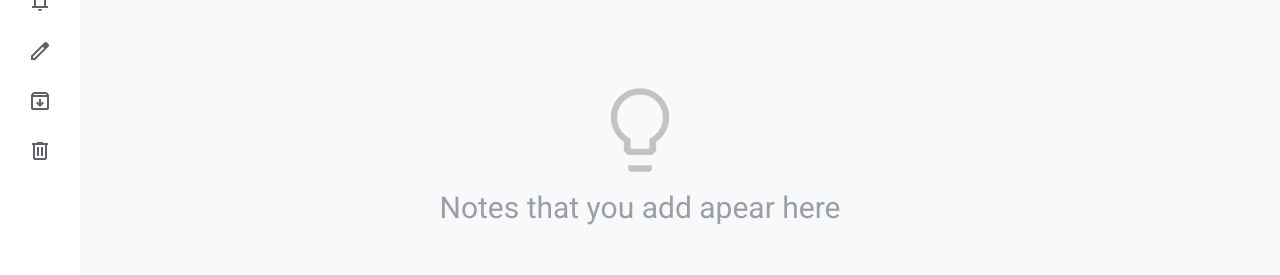
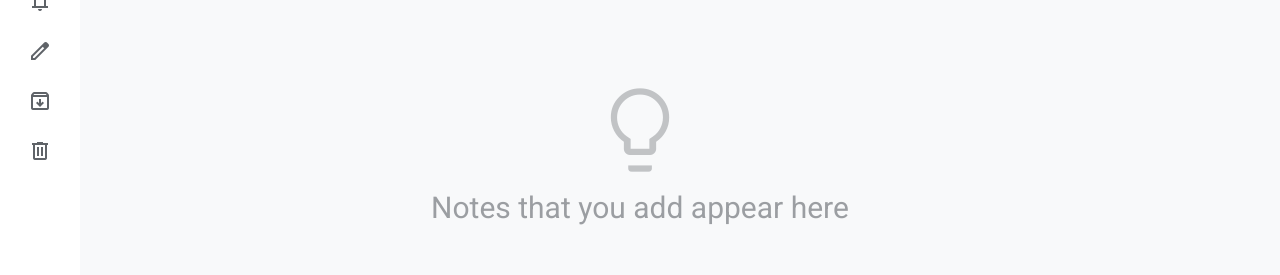
Before and after one commit to KhumoMpshe/Google-Keep-New-clone, a React (Vite) app in the folder Google-keep-clone/: page / in a window 1280 px wide. Shown: the part 148-423 px from the top of the page. Built offline with nearby package versions, Linux system fonts and the light colour scheme.

Commit message:
fixed minor errors

```diff
--- a/Google-keep-clone/src/Components/Navbar/Navbar.jsx
+++ b/Google-keep-clone/src/Components/Navbar/Navbar.jsx
@@ -1,5 +1,4 @@
 import './Navbar.css'
-import '../../assets/profile.png'
 
 export default function Navbar({ onToggleSidebar, searchTerm = '', onSearchChange }) {
   return (
--- a/Google-keep-clone/src/Components/Notes/Notes.jsx
+++ b/Google-keep-clone/src/Components/Notes/Notes.jsx
@@ -206,7 +206,7 @@ function NoteCard({ note, onNoteClick, onArchiveNote, onUpdateNote, onDeleteNote
 
 export default function Notes({ notes, view, onNoteClick, onArchiveNote, onUpdateNote, onDeleteNote, searchTerm = '' }) {
   if (notes.length === 0) {
-    let emptyMessage = 'Notes that you add apear here'
+    let emptyMessage = 'Notes that you add appear here'
 
     if (searchTerm.trim() !== '') {
       emptyMessage = 'No notes found'
--- a/Google-keep-clone/src/index.css
+++ b/Google-keep-clone/src/index.css
@@ -88,7 +88,8 @@ textarea {
 [data-theme='dark'] .small-icon,
 [data-theme='dark'] .check-circle,
 [data-theme='dark'] .logo-text,
-[data-theme='dark'] h3
+[data-theme='dark'] h3,
+[data-theme='dark'] .note-text-editor,
 [data-theme='dark'] .collab-modal__list li,
 [data-theme='dark'] .collab-modal__list li .material-symbols-outlined,
 [data-theme='dark'] li{
```
